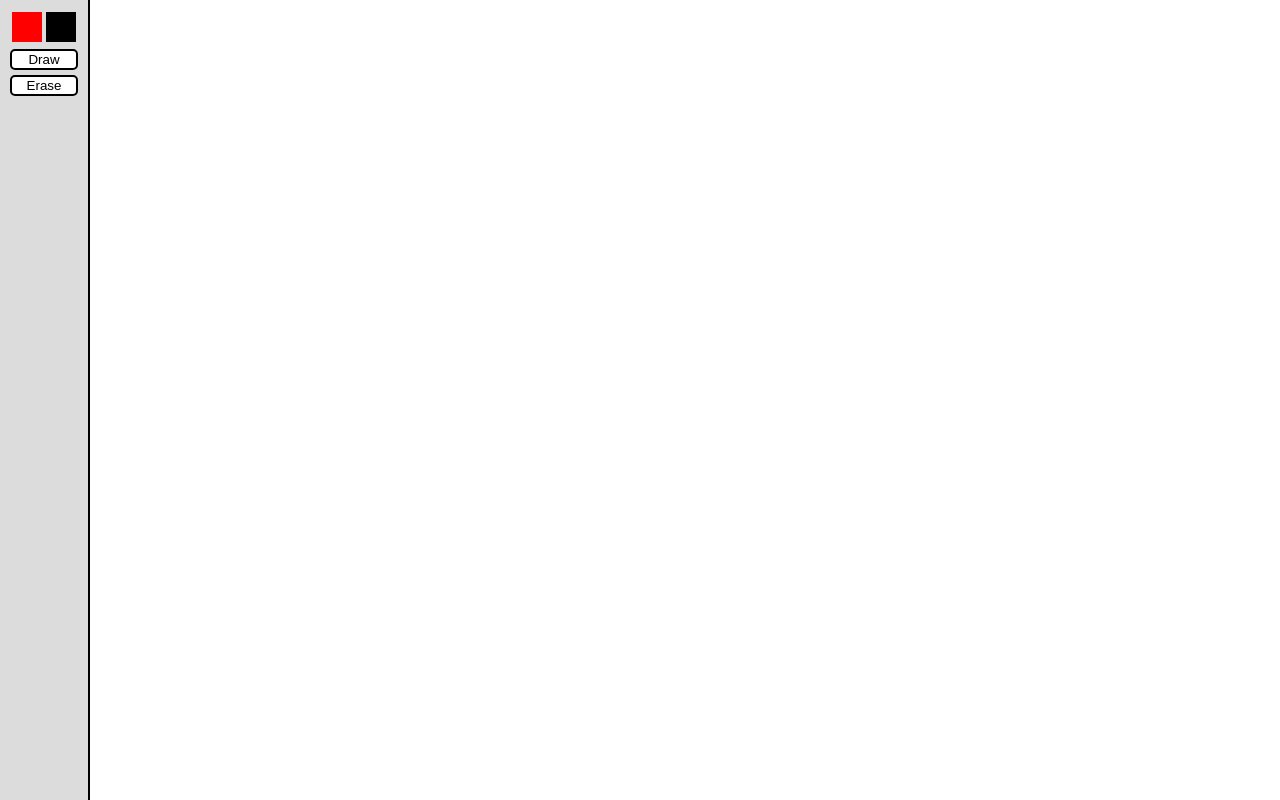
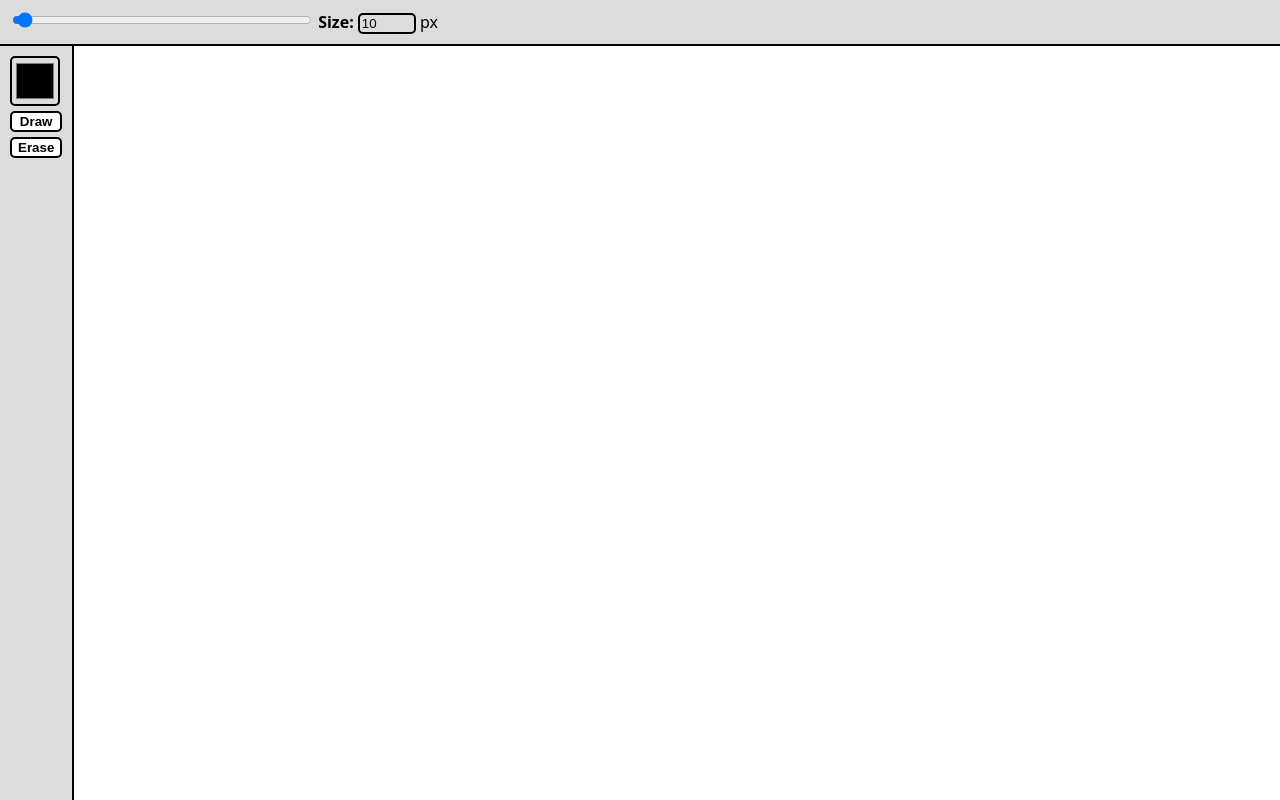
Before and after one commit to SotoFidel/js-draw, a plain HTML site: page index.html in a window 1280 px wide. Drawn offline with Linux system fonts and the light colour scheme.

Commit message:
added color picker and brush size for drawing and erasing

```diff
--- a/index.html
+++ b/index.html
@@ -8,25 +8,22 @@
   </head>
   <body style="display: flex">
     <div style="flex-grow: 1; display: flex; flex-direction: column">
+      <div id="ribbon">
+        <input
+          id="size"
+          type="range"
+          min="1"
+          max="500"
+          step="1"
+          name="size"
+          value="10"
+        />
+        <label for="size" style="font-weight: bold;">Size: </label><input type="number" id="sizeVal"> px</span>
+      </div>
       <div style="flex-grow: 1; display: flex; flex-direction: row">
         <div id="sidebar">
           <div style="display: flex; flex-direction: row">
-            <div
-              style="
-                background-color: red;
-                width: 30px;
-                height: 30px;
-                margin: 2px;
-              "
-            ></div>
-            <div
-              style="
-                background-color: black;
-                width: 30px;
-                height: 30px;
-                margin: 2px;
-              "
-            ></div>
+            <div><input type="color" id="colorPicker"></div>
           </div>
           <div class="tool">
             <button onclick="setMethod('Drawing')">Draw</button>
--- a/index.js
+++ b/index.js
@@ -11,10 +11,11 @@ let redoStack = [];
 let oldCoords = { x: 0, y: 0 }
 let newCoords = { x: 0, y: 0 }
 let prevImageData;
+let color = "#000000";
 
 let modes = {
-    Drawing: { mode: "drawing", fn: draw, strokeWidth: 10 },
-    Erasing: { mode: "erasing", fn: erase, strokeWidth: 10 }
+    Drawing: { mode: "Drawing", fn: draw, strokeWidth: .5 },
+    Erasing: { mode: "Erasing", fn: erase, strokeWidth: 5 }
 };
 
 let currentMode = modes.Drawing;
@@ -26,18 +27,19 @@ function setupCanvasEvents() {
         if (event.buttons == 1) {
             redoStack = [];
             cursorEnabled = true;
-            if (currentMode.mode == "drawing") {
+            if (currentMode.mode == "Drawing") {
                 ctx.beginPath();
                 ctx.arc(Math.max(newCoords.x, 0),
                     Math.max(newCoords.y, 0), currentMode.strokeWidth, 0, 2 * Math.PI);
                 ctx.fill();
                 ctx.stroke();
             }
-            if (currentMode.mode == "erasing") {
+            if (currentMode.mode == "Erasing") {
                 ctx.clearRect(Math.max(newCoords.x - 5, 0), Math.max(newCoords.y - 5, 0), 10, 10);
             }
         }
     });
+
 
     ["mouseup", "mouseleave"].forEach((eventType) => {
         canvas.addEventListener(eventType, () => {
@@ -98,6 +100,27 @@ function setupCanvasEvents() {
 
 }
 
+function setupUiEvents() {
+    let brushSizeInput = document.querySelector("#ribbon > input#size");
+    let brushSizeOutput = document.querySelector("#sizeVal");
+    brushSizeOutput.value = brushSizeInput.value;
+    brushSizeInput.addEventListener("input", (event) => {
+        brushSizeOutput.value = event.target.value;
+        modes[currentMode.mode].strokeWidth = event.target.value;
+    });
+    brushSizeOutput.addEventListener("change", (event) => {
+        if (event.target.value > 500) {
+            event.target.value = 500;
+        }
+        brushSizeInput.value = event.target.value;
+        modes[currentMode.mode].strokeWidth = event.target.value;
+    });
+
+    document.querySelector("#colorPicker").addEventListener("change", (event) => {
+        color = event.target.value;
+    });
+}
+
 function update() {
     currentMode.fn();
     requestAnimationFrame(update);
@@ -106,11 +129,13 @@ function update() {
 function draw() {
 
     if (cursorEnabled) {
-        for (let i = 0; i <= 1; i += .02) {
+        for (let i = 0; i <= 1; i += .01) {
             nc = interpolate(oldCoords, newCoords, i);
             ctx.beginPath();
             ctx.arc(Math.max(nc.x, 0),
                 Math.max(nc.y, 0), currentMode.strokeWidth, 0, 2 * Math.PI);
+            ctx.strokeStyle = color;
+            ctx.fillStyle = color;
             ctx.fill();
             ctx.stroke();
         }
@@ -123,7 +148,7 @@ function erase() {
         console.log("erase ", oldCoords, newCoords);
         for (let i = 0; i <= 1; i += .05) {
             nc = interpolate(oldCoords, newCoords, i);
-            ctx.clearRect(Math.max(nc.x - 5, 0), Math.max(nc.y - 5, 0), 10, 10);
+            ctx.clearRect(Math.max(nc.x - 5, 0), Math.max(nc.y - 5, 0), currentMode.strokeWidth, currentMode.strokeWidth);
         }
         // ctx.clearRect(Math.max(newCoords.x - 5, 0), Math.max(newCoords.y - 5, 0), 10, 10);
     }
@@ -162,5 +187,6 @@ window.onload = function() {
     createCanvas();
     calculateOffsets();
     setupCanvasEvents();
+    setupUiEvents();
     // requestAnimationFrame(update);
 }
--- a/style.css
+++ b/style.css
@@ -1,6 +1,7 @@
 html, body {
     height: 100%;
     margin: 0px;
+    font-family: system-ui, sans-serif;
 }
 
 #sidebar {
@@ -9,6 +10,35 @@ html, body {
     flex-direction: column;
     padding: 10px;
     border-right: 2px solid black;
+
+    #colorPicker {
+        background-color: gainsboro;
+        border: 2px solid black;
+        border-radius: 5px;
+        height: 50px;
+    }
+
+    input:hover,button:hover {
+        cursor: pointer;
+    }
+
+}
+
+#ribbon {
+    background-color: gainsboro;
+    border-bottom: 2px solid black;
+    padding: 10px;
+
+    #size {
+        width: 300px;
+    }
+}
+
+#sizeVal {
+    background-color: gainsboro;
+    width:50px;
+    border: 2px solid black;
+    border-radius: 5px;
 }
 
 .tool button{
@@ -17,6 +47,7 @@ html, body {
     background-color: white;
     border: 2px solid black;
     border-radius: 5px;
+    font-weight: bold;
 }
 
 .tool button:hover {
```
